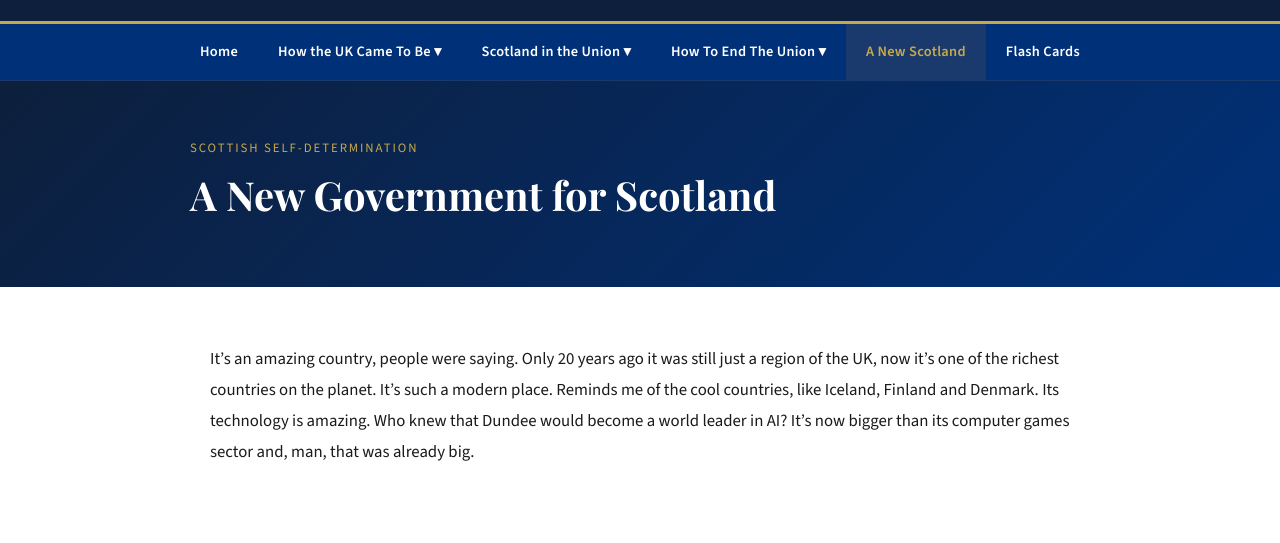
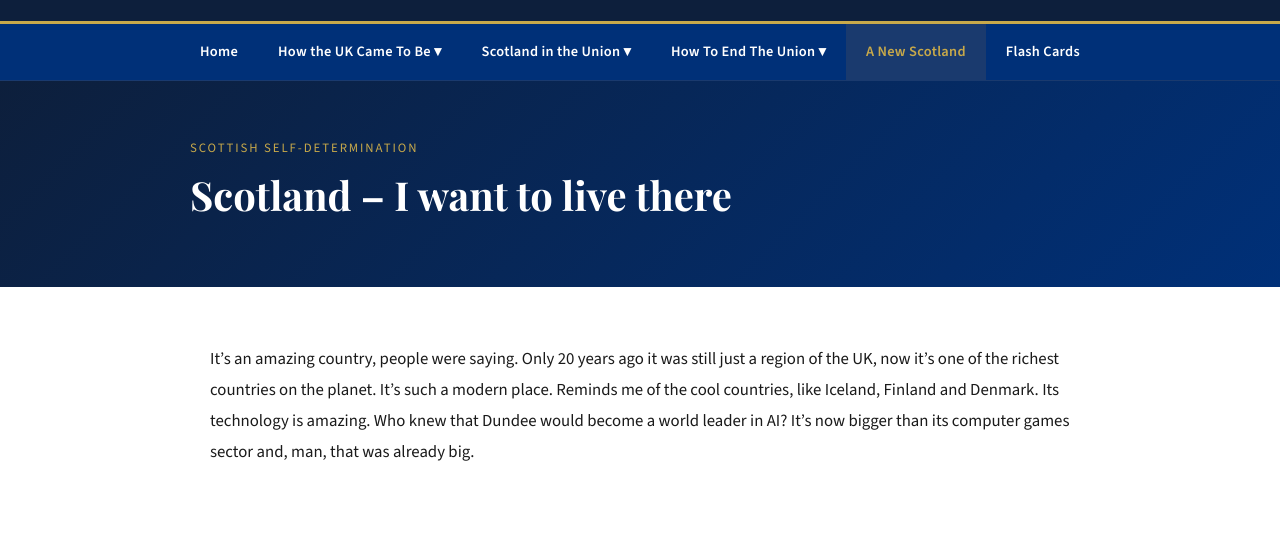
Before and after one commit to project-arbroath/endtheunion-site, an Eleventy site: page src/a-new-scotland.md in a window 1280 px wide. Shown: the part 192-735 px from the top of the page. Built offline with nearby package versions, Linux system fonts and the light colour scheme; Eleventy itself is replaced by a stand-in of ours; files that its build step writes are made by us from their sources; a web font is replaced by a local one.

Commit message:
Update Other Pages “new-scotland”

```diff
--- a/src/a-new-scotland.md
+++ b/src/a-new-scotland.md
@@ -1,6 +1,6 @@
 ---
 layout: page.njk
-title: A New Government for Scotland
+title: Scotland – I want to live there
 navPage: new-scotland
 permalink: /a-new-scotland/
 ---
```
